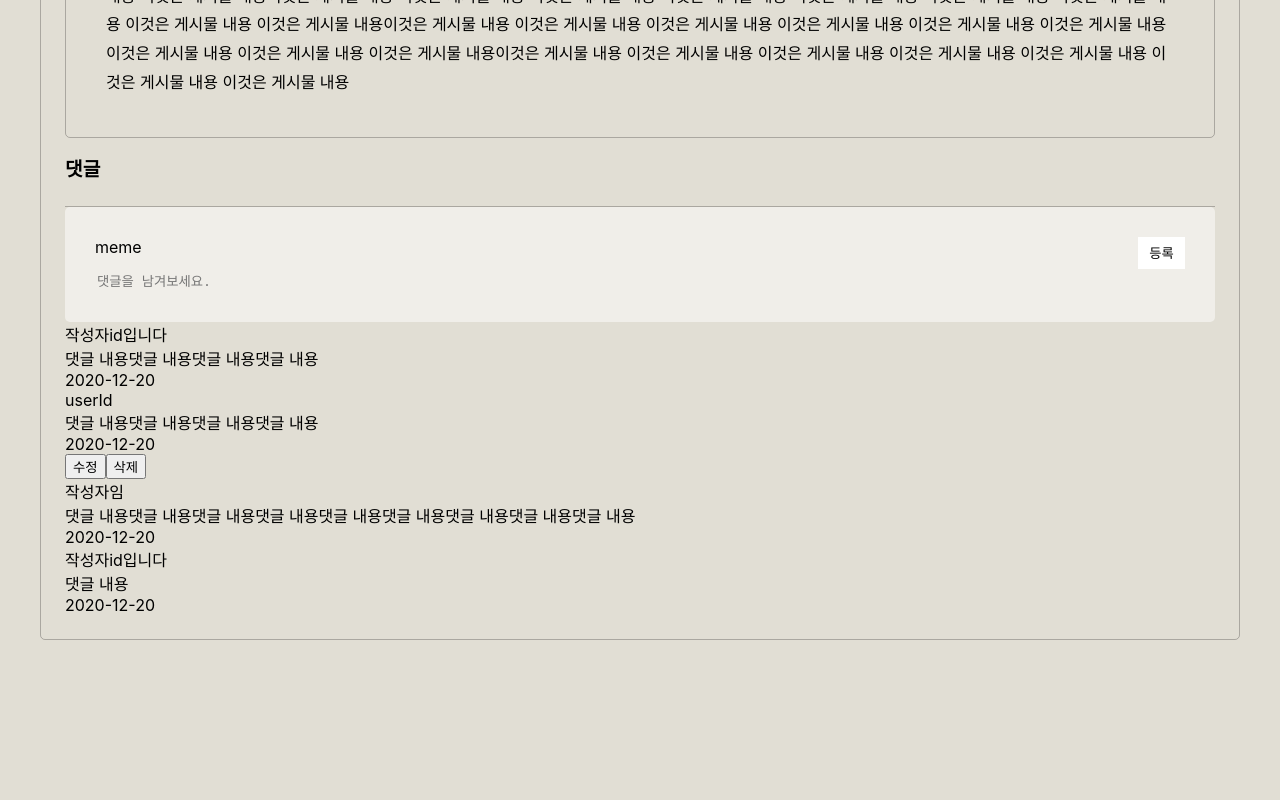
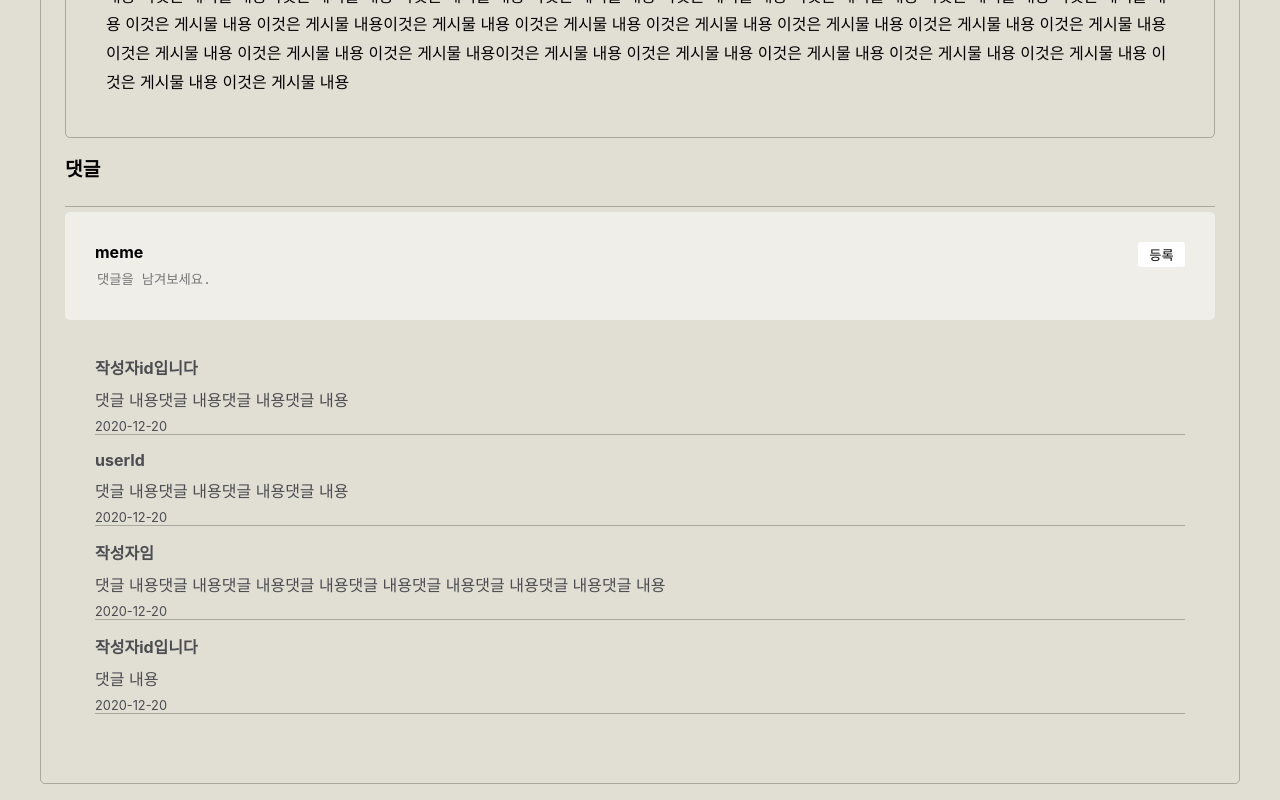
Before and after one commit to codestates/bean-us, a React (Create React App) app in the folder client-bean/: page /posts/view/1 in a window 1280 px wide. Shown: the part 1116-1916 px from the top of the page. Before the commit the page ends 1772 px from the top, so only its background shows below. Built offline with nearby package versions, Linux system fonts and the light colour scheme; no server answers.

Commit message:
Create comment all function
게시물 댓글 작성, 수정, 삭제 기능 추가

```diff
--- a/client-bean/src/App.js
+++ b/client-bean/src/App.js
@@ -21,7 +21,7 @@ function App() {
   const [loginId, setLoginId] = useState(null);
 
   const loginHandler = (data) => {
-    if (data === null) setIsLogin(!isLogin);
+    if (data === null) return setIsLogin(!isLogin);
     setIsLogin(data);
   };
 
--- a/client-bean/src/components/TopBar.js
+++ b/client-bean/src/components/TopBar.js
@@ -62,8 +62,8 @@ export default function TopBar({
       if (res.data.data) {
         saveLoginId(res.data.loginId);
       }
-    }, []);
-  });
+    });
+  }, []);
   return (
     <TopBarDiv main={main}>
       {isLogin ? (
--- a/client-bean/src/components/posts/postsView/postViewComment/PostComment.js
+++ b/client-bean/src/components/posts/postsView/postViewComment/PostComment.js
@@ -1,16 +1,44 @@
-import React from 'react';
+/*eslint-disable no-unused-vars*/
+
+import React, { useState } from 'react';
+import styled from 'styled-components';
 import ViewComment from './ViewComment';
 import WriteComment from './WriteComment';
 
+const CommentUl = styled.ul`
+  padding: 30px;
+  width: 100%;
+`;
+
 export default function PostComment({ comments, postId }) {
   // 받아온 userId가 loginId와 같다면 삭제, 수정버튼 제공
+  const [allComment, setAllComment] = useState([...comments]);
 
-  //! comment post한 후 get 서버 요청하지 말고 그냥 브라우저 상에서만 보여주자 => naver에서 그렇게 하는 것 같음
+  //! comment post한 후 get 서버 요청하지 말고 그냥 브라우저 상에서만 보여주자 => naver에서 그렇게 하는 듯?
 
+  const addComment = (newComment) => {
+    setAllComment([newComment, ...allComment]);
+  };
+
+  const deleteComment = (comId) => {
+    console.log(comId);
+    let filterComment = allComment.filter((com) => com.commentId !== comId);
+    setAllComment([...filterComment]);
+  };
+  console.log(allComment);
   return (
     <>
-      <WriteComment postId={postId} />
-      <ViewComment comments={comments} postId={postId} />
+      <WriteComment postId={postId} addComment={addComment} />
+      <CommentUl>
+        {allComment.map((comment) => (
+          <ViewComment
+            key={comment.commentId}
+            postId={postId}
+            comment={comment}
+            deleteComment={deleteComment}
+          />
+        ))}
+      </CommentUl>
     </>
   );
 }
--- a/client-bean/src/components/posts/postsView/postViewComment/ViewComment.js
+++ b/client-bean/src/components/posts/postsView/postViewComment/ViewComment.js
@@ -1,34 +1,124 @@
-import React, { useEffect, useState } from 'react';
+/*eslint-disable no-unused-vars*/
 
-function ViewComment({ comments, postId }) {
+import React, { useState } from 'react';
+import styled from 'styled-components';
+import { editPutComment } from '../../../../network/postsView/http';
+import BtnFrame from '../../../../styles/basicFrame/Btn';
+import { TextAreaFrame } from '../../../../styles/basicFrame/TextareaFrame';
+
+const CommentLi = styled.li`
+  margin-bottom: 0.9rem;
+  color: rgba(37, 40, 48, 0.8);
+
+  border-bottom: ${({ theme }) => theme.line.frame};
+
+  & .user {
+    font-weight: bold;
+    padding-bottom: 0.5rem;
+  }
+
+  & .date {
+    font-size: 0.8rem;
+  }
+`;
+
+const CommentUser = styled.div`
+  display: flex;
+  justify-content: space-between;
+`;
+
+const EditText = styled(TextAreaFrame)`
+  background-color: ${({ theme }) => theme.color.lightWhite};
+  padding: 0.5rem;
+
+  &:focus {
+    outline: none;
+  }
+`;
+
+const FixedComment = styled.div`
+  white-space: pre-line;
+  margin-bottom: 0.5rem;
+`;
+
+function ViewComment({ comment, postId, deleteComment }) {
   // test login
-  let loginId = 'userId';
+  let loginId = 'meme';
 
-  const [comment, setComment] = useState([]);
+  const [isEdit, setIsEdit] = useState(false);
+  const [editComment, setEditComment] = useState(comment.comment);
+  const [textRows, setTextRows] = useState(1);
 
-  console.log(comment);
-  useEffect(() => {
-    setComment([...comments]);
-  }, []);
+  const setRows = (e) => {
+    let previousRows = e.target.rows;
+    e.target.rows = 1; // reset number of rows in textarea
+
+    let boxHeight = e.target.scrollHeight;
+    let currentRows = Math.floor(boxHeight / 16);
+
+    if (currentRows === previousRows) e.target.rows = currentRows;
+    return currentRows;
+  };
+
+  const changeEditComment = (e) => {
+    setEditComment(e.target.value);
+    setTextRows(setRows(e));
+  };
+
+  const deleteCommentClick = (comId) => {
+    //! Delete /posts/comments
+    // delComment(postId,comId).then((res) => {
+    //   deleteComment(comId);
+    // });
+    if (window.confirm('정말 삭제하시겠습니까?')) deleteComment(comId);
+  };
+
+  const editCommentClick = (comId) => {
+    setIsEdit(true);
+  };
+
+  const editComplete = (comId) => {
+    let trimCommentText = editComment.trim();
+    if (!trimCommentText) return;
+
+    //! PUT /posts/comments
+    // editPutComment(postId, comId, editComment).then((res) => {
+    //   setIsEdit(false);
+    // });
+
+    setIsEdit(false);
+  };
 
   return (
-    <>
-      <ul>
-        {comment.map((com) => (
-          <li key={com.userId}>
-            <div>{com.userId}</div>
-            <div>{com.comment}</div>
-            <div>{com.createAt}</div>
-            {loginId === com.userId && (
-              <>
-                <button>수정</button>
-                <button>삭제</button>
-              </>
+    <CommentLi>
+      <CommentUser>
+        <div className='user'>{comment.userId}</div>
+        {loginId === comment.userId && (
+          <>
+            {isEdit ? (
+              <span onClick={() => editComplete(comment.commentId)}>
+                <BtnFrame content='완료'></BtnFrame>
+              </span>
+            ) : (
+              <div>
+                <span onClick={() => editCommentClick(comment.commentId)}>
+                  <BtnFrame content='수정' />
+                </span>
+                <span onClick={() => deleteCommentClick(comment.commentId)}>
+                  <BtnFrame content='삭제' marginLeft='3px' />
+                </span>
+              </div>
             )}
-          </li>
-        ))}
-      </ul>
-    </>
+          </>
+        )}
+      </CommentUser>
+      {isEdit ? (
+        <EditText value={editComment} onChange={changeEditComment} rows={textRows}></EditText>
+      ) : (
+        <FixedComment>{editComment}</FixedComment>
+      )}
+      <div className='date'>{comment.createAt}</div>
+    </CommentLi>
   );
 }
 
--- a/client-bean/src/components/posts/postsView/postViewComment/WriteComment.js
+++ b/client-bean/src/components/posts/postsView/postViewComment/WriteComment.js
@@ -2,6 +2,7 @@ import React, { useRef, useState } from 'react';
 import styled from 'styled-components';
 import { ContentWrap } from '../../../../styles/basicFrame/ContentWrap';
 import BtnFrame from '../../../../styles/basicFrame/Btn';
+import { TextAreaFrame } from '../../../../styles/basicFrame/TextareaFrame';
 
 // import PostComment from './PostComment';
 
@@ -14,34 +15,10 @@ const CommentLable = styled.label.attrs({
   htmlFor: 'comment',
 })`
   display: block;
+  font-weight: bold;
 `;
 
-const CommentBox = styled.textarea.attrs({
-  type: 'textarea',
-  id: 'comment',
-  placeholder: '댓글을 남겨보세요.',
-})`
-  width: 100%;
-  resize: none;
-  background-color: transparent;
-  border: none;
-  border-radius: 5px;
-
-  -ms-overflow-style: none; /* IE and Edge */
-  scrollbar-width: none; /* Firefox */
-
-  &::-webkit-scrollbar {
-    display: none; /* Chrome, Safari, Opera*/
-  }
-  &:focus {
-    outline: 0;
-  }
-  &:focus::placeholder {
-    color: transparent;
-  }
-`;
-
-export default function WriteComment({ postId }) {
+export default function WriteComment({ postId, addComment }) {
   // 연습용
   let loginId = 'meme';
 
@@ -60,11 +37,18 @@ export default function WriteComment({ postId }) {
       return;
     }
     //! POST /posts/comment/posting-id
-    // PostComment(postId, commentText).then(() => {
+    // PostComment(postId, commentText).then((res) => {
+    //   addComment(res);
     //   setCommentText('');
     //   textRef.current.rows = 1;
     // });
 
+    addComment({
+      userId: loginId,
+      commentId: 8,
+      comment: commentText,
+      createAt: '2020-12-20',
+    });
     setCommentText('');
     textRef.current.rows = 1;
   };
@@ -94,7 +78,14 @@ export default function WriteComment({ postId }) {
             <CommentLable>{loginId}</CommentLable>
             <BtnFrame content='등록' />
           </CommentTop>
-          <CommentBox ref={textRef} rows={textRows} onChange={changeText} value={commentText} />
+          <TextAreaFrame
+            id='comment'
+            placeholder='댓글을 남겨보세요.'
+            ref={textRef}
+            rows={textRows}
+            onChange={changeText}
+            value={commentText}
+          />
         </form>
       </ContentWrap>
     </>
--- a/client-bean/src/db/postView.js
+++ b/client-bean/src/db/postView.js
@@ -31,21 +31,25 @@ export const postView = {
   comments: [
     {
       userId: '작성자id입니다',
+      commentId: 1,
       comment: '댓글 내용댓글 내용댓글 내용댓글 내용',
       createAt: '2020-12-20',
     },
     {
       userId: 'userId',
+      commentId: 2,
       comment: '댓글 내용댓글 내용댓글 내용댓글 내용',
       createAt: '2020-12-20',
     },
     {
       userId: '작성자임',
+      commentId: 3,
       comment: '댓글 내용댓글 내용댓글 내용댓글 내용댓글 내용댓글 내용댓글 내용댓글 내용댓글 내용',
       createAt: '2020-12-20',
     },
     {
       userId: '작성자id입니다',
+      commentId: 4,
       comment: '댓글 내용',
       createAt: '2020-12-20',
     },
--- a/client-bean/src/network/beans/http.js
+++ b/client-bean/src/network/beans/http.js
@@ -1,6 +1,7 @@
 import axios from 'axios';
 
-const http = process.env.REACT_APP_HTTPSURL;
+// const http = process.env.REACT_APP_HTTPSURL;
+const http = process.env.REACT_APP_HTTPURL;
 
 axios.defaults.withCredentials = true;
 axios.defaults.headers.common['Content-Type'] = 'application/json';
@@ -39,7 +40,7 @@ export const getBeanPost = async (beanId) => {
 // POST /bean/like
 // response status 200 / 401
 export const postBeanLike = async (beanId, beanLike) => {
-  const res = await axios.post(`${http}/bean/like`, { beanId, beanLike });
+  const res = await axios.post(`${http}/bean/like`, { data: { beanId, beanLike } });
   return res.status;
 };
 
--- a/client-bean/src/network/postsView/http.js
+++ b/client-bean/src/network/postsView/http.js
@@ -1,6 +1,7 @@
 import axios from 'axios';
 
-const http = process.env.REACT_APP_HTTPSURL;
+// const http = process.env.REACT_APP_HTTPSURL;
+const http = process.env.REACT_APP_HTTPURL;
 
 axios.defaults.withCredentials = true;
 axios.defaults.headers.common['Content-Type'] = 'application/json';
@@ -15,7 +16,24 @@ export const getPostInfo = async (postId) => {
 //TODO POST /posts/comments
 // 게시물 댓글 추가 (최신순 정렬)
 // userId 필요???
+// response => 새로 생성된 댓글{ userId: 'userId',commentId: 1, comment: 'new 내용댓글 내용',createAt: '2020-12-20'}
 export const postComment = async (postId, comment) => {
-  const res = await axios.get(`${http}/posts/comments`, { postId, comment });
+  const res = await axios.get(`${http}/posts/comments`, { data: { postId, comment } });
   return res.data;
 };
+
+//TODO DELETE /posts/comments
+// 게시물 댓글 삭제
+// response => null
+export const delComment = async (postId, commentId) => {
+  const res = await axios.delete(`${http}/posts/comments`, { data: { postId, commentId } });
+  return res.data;
+};
+
+//TODO PUT /posts/comments
+// 게시물 댓글 수정
+// response => null
+export const editPutComment = async (postId, comId, editComment) => {
+  const res = await axios.put(`${http}/posts/comments`, { data: { postId, comId, editComment } });
+  return res.data;
+};
--- a/client-bean/src/styles/basicFrame/Btn.js
+++ b/client-bean/src/styles/basicFrame/Btn.js
@@ -3,14 +3,16 @@ import styled from 'styled-components';
 
 export const Btn = styled.button`
   border: none;
-  padding: 0.4rem 0.7rem;
+  padding: 0.2rem 0.7rem;
   background-color: white;
+  border-radius: 3px;
+  margin-left: ${({ marginLeft }) => marginLeft || 0};
 
   &:hover {
     cursor: pointer;
   }
 `;
 
-export default function BtnFrame({ content }) {
-  return <Btn>{content}</Btn>;
+export default function BtnFrame({ content, marginLeft }) {
+  return <Btn marginLeft={marginLeft}>{content}</Btn>;
 }
--- a/client-bean/src/styles/basicFrame/ContentWrap.js
+++ b/client-bean/src/styles/basicFrame/ContentWrap.js
@@ -3,5 +3,6 @@ import styled from 'styled-components';
 export const ContentWrap = styled.div`
   background-color: ${({ theme }) => theme.color.lightWhite};
   border-radius: 5px;
-  padding: 30px;
+  padding: ${({ padding }) => padding || '30px'};
+  margin: 5px 0;
 `;
--- /dev/null
+++ b/client-bean/src/styles/basicFrame/TextareaFrame.js
@@ -0,0 +1,22 @@
+import styled from 'styled-components';
+
+export const TextAreaFrame = styled.textarea`
+  width: 100%;
+  resize: none;
+  background-color: transparent;
+  border: none;
+  border-radius: 5px;
+
+  -ms-overflow-style: none; /* IE and Edge */
+  scrollbar-width: none; /* Firefox */
+
+  &::-webkit-scrollbar {
+    display: none; /* Chrome, Safari, Opera*/
+  }
+  &:focus {
+    outline: 0;
+  }
+  &:focus::placeholder {
+    color: transparent;
+  }
+`;
```
Also changed, not shown: client-bean/src/network/postspage/http.js (+8 -4 lines).
